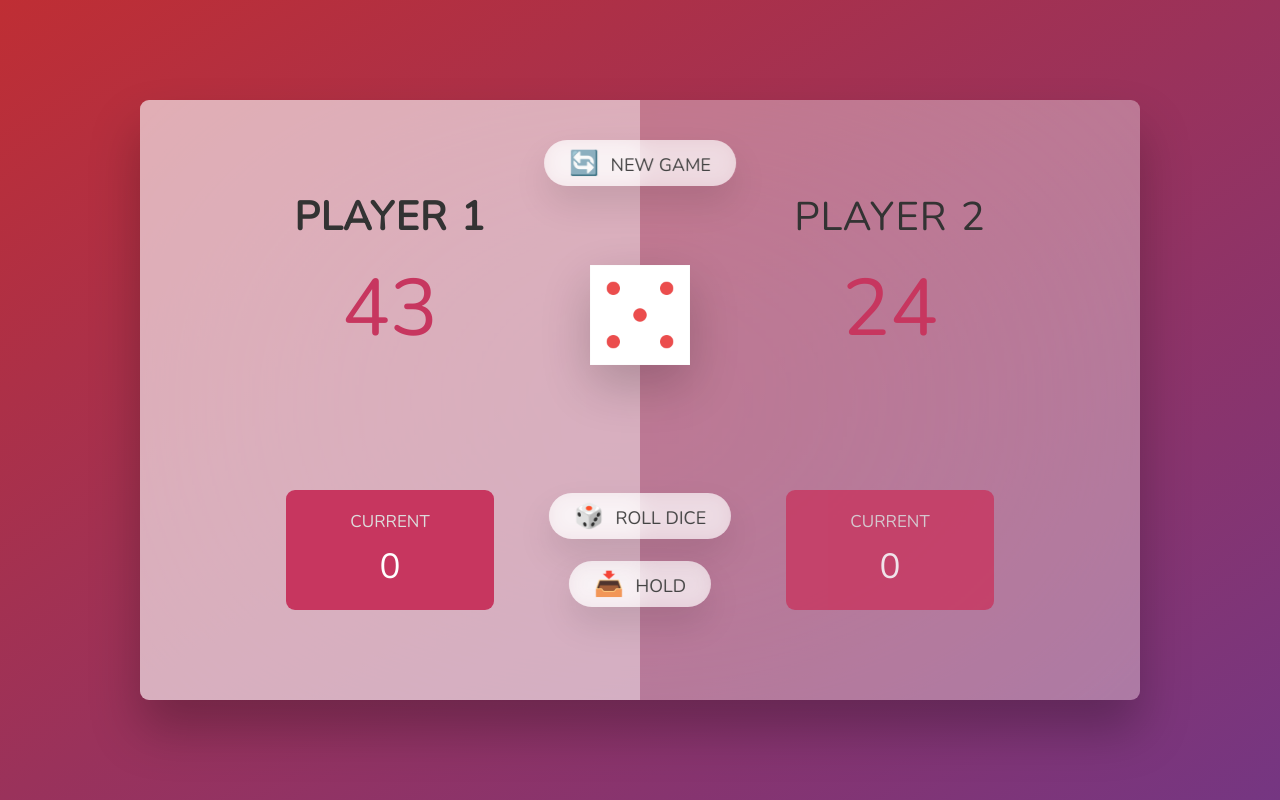
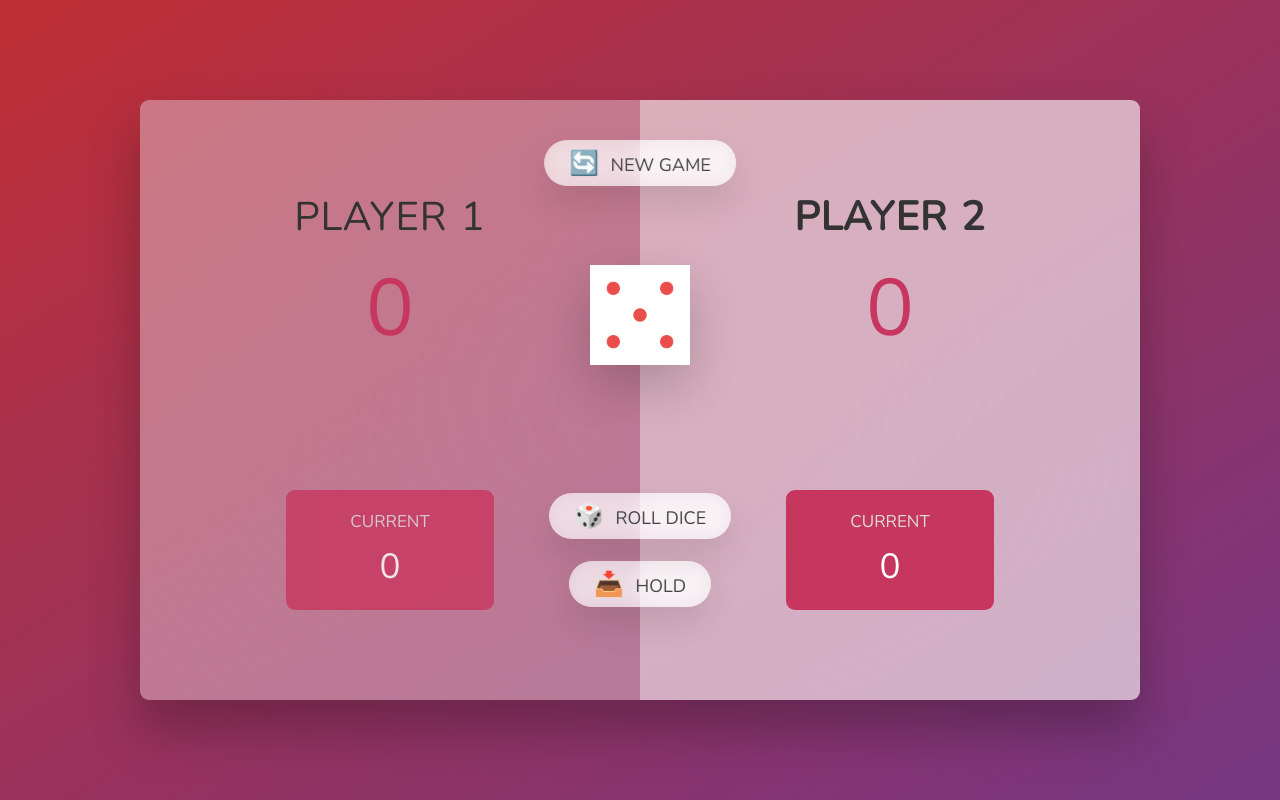
Before and after one commit to Mohand2/js-projects, a plain HTML site: page pig game/index.html in a window 1280 px wide. Both pictures are taken after a click on the button "📥 HOLD". Drawn offline with nearby package versions, Linux system fonts and the light colour scheme.

Commit message:
added hold score function v2

```diff
--- a/pig game/index.html
+++ b/pig game/index.html
@@ -13,7 +13,7 @@
 
       <section class="player player--0 player--active">
         <h2 class="name" id="name--0">Player 1</h2>
-        <p class="score" id="score--0">43</p>
+        <p class="score" id="score--0">0</p>
         <div class="current">
           <p class="current-label">Current</p>
           <p class="current-score" id="current--0">0</p>
@@ -23,7 +23,7 @@
 
       <section class="player player--1">
         <h2 class="name" id="name--1">Player 2</h2>
-        <p class="score" id="score--1">24</p>
+        <p class="score" id="score--1">0</p>
         <div class="current">
           <p class="current-label">Current</p>
           <p class="current-score" id="current--1">0</p>
--- a/pig game/script.js
+++ b/pig game/script.js
@@ -11,10 +11,16 @@ const diceImgs = [
 
 let diceValue;
 let currentScore = 0;
+let player1Score = 0;
+let player2Score = 0;
 const rollDiceBtn = document.querySelector('.btn--roll');
+const holdBtn = document.querySelector('.btn--hold');
+
 const imgElement = document.querySelector('.dice');
 const currentScoreOfPlayer1 = document.querySelector('#current--0');
 const currentScoreOfPlayer2 = document.querySelector('#current--1');
+const ScoreOfPlayer1 = document.querySelector('#score--0');
+const ScoreOfPlayer2 = document.querySelector('#score--1');
 const Player1 = document.querySelector('.player--0');
 const Player2 = document.querySelector('.player--1');
 
@@ -66,6 +72,21 @@ const setCurrentScore = () => {
     ? (currentScoreOfPlayer1.textContent = currentScore)
     : (currentScoreOfPlayer2.textContent = currentScore);
 };
+const setScore = () => {
+  if (Player1.classList.contains('player--active')) {
+    player1Score += currentScore;
+    ScoreOfPlayer1.textContent = player1Score;
+  } else {
+    player2Score += currentScore;
+    ScoreOfPlayer2.textContent = player2Score;
+  }
+};
+
+const checkWinner = () => {
+  if (player1Score >= 30) console.log('player 1 wins');
+  if (player2Score >= 30) console.log('player 2 wins');
+};
+
 const rollDiceFunction = () => {
   changeDiceImg();
   if (diceValue !== 1) {
@@ -77,5 +98,13 @@ const rollDiceFunction = () => {
     switchPlayer();
   }
 };
+const holdScore = () => {
+  setScore();
+  checkWinner();
+  currentScore = 0;
+  setCurrentScore();
+  switchPlayer();
+};
 
 rollDiceBtn.addEventListener('click', rollDiceFunction);
+holdBtn.addEventListener('click', holdScore);
```
